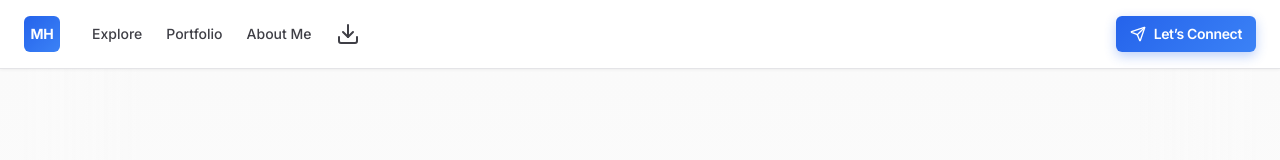
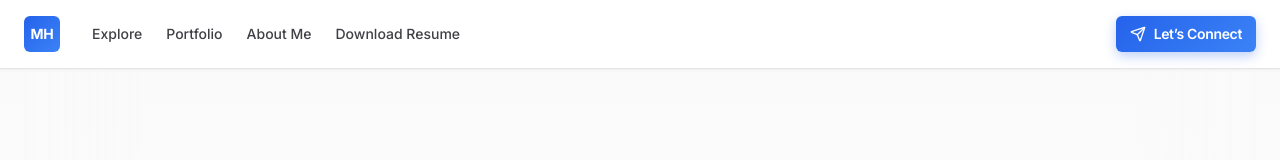
Before and after one commit to markharrison777/markusharrison.com, a plain HTML site: page index.html in a window 1280 px wide. Shown: the top 160 px of the page. Drawn offline with nearby package versions, Linux system fonts and the light colour scheme.

Commit message:
resume btn fixed

```diff
--- a/index.html
+++ b/index.html
@@ -156,7 +156,7 @@
             <a href="#about" class="hover:text-zinc-900 transition">About Me</a>
             <!-- <a href="#projects" class="hover:text-zinc-900 transition">Latest Work</a> -->
             <a href="assets/Markus_Harrison_resume.pdf" target="_blank" class="hover:text-zinc-900 transition">
-              <i data-lucide="download"><span>Download Resume</span></i>
+              <span>Download Resume</span>
             </a>
           </nav>
         </div>
```
